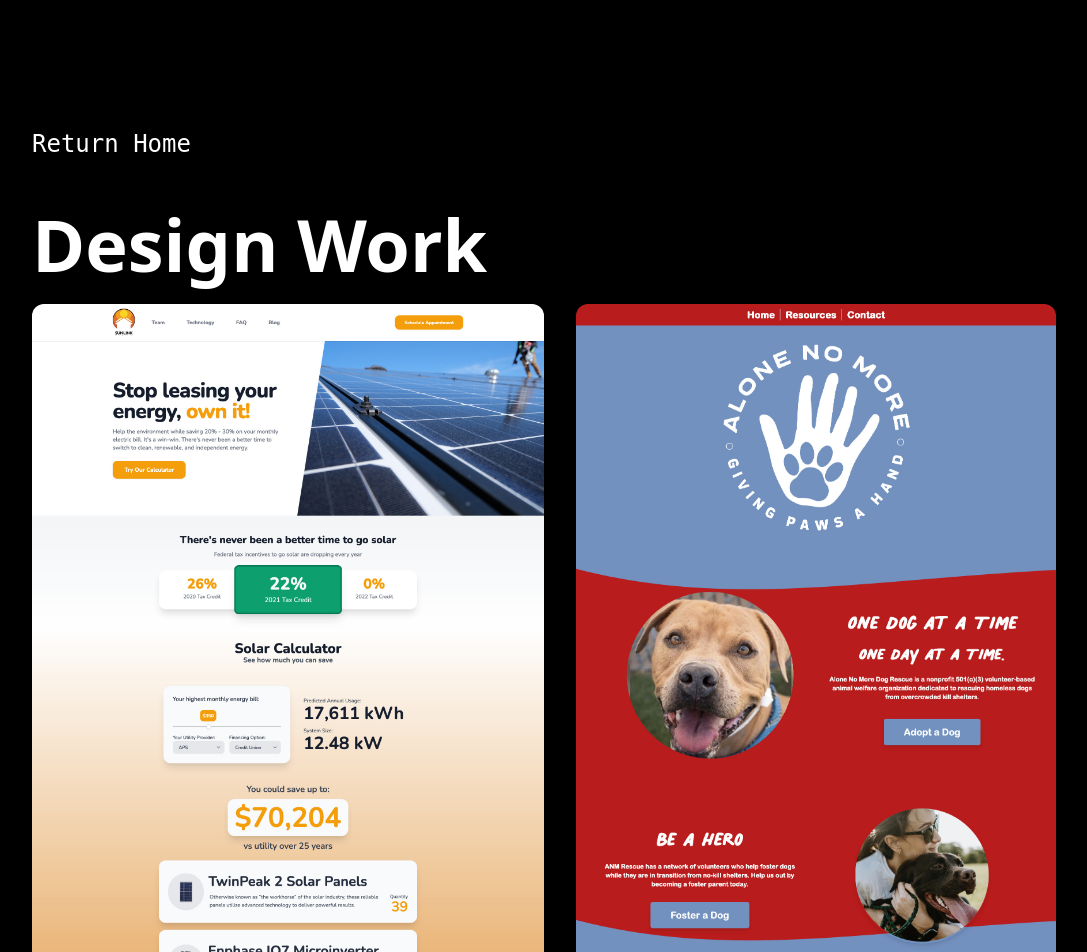
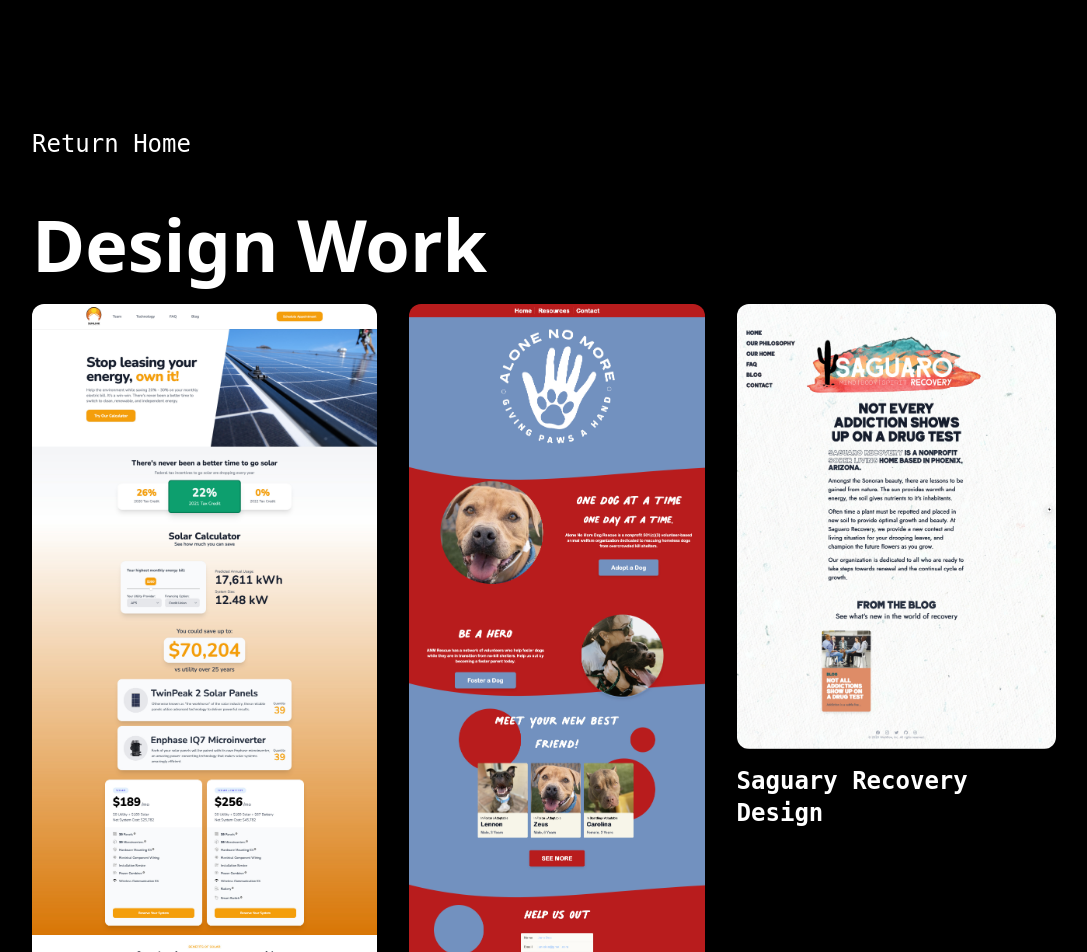
Before and after one commit to jkile/jake-kile, a Next.js app: page /mood in a window 1280 px wide. Shown: the top 952 px of the page, without its empty margins (96-1183 px from the left). Built offline with nearby package versions, Linux system fonts and the light colour scheme.

Commit message:
added saguaro recovery design

```diff
--- a/components/business/MoodBoard/MoodBoard.js
+++ b/components/business/MoodBoard/MoodBoard.js
@@ -35,6 +35,10 @@ export default function MoodBoard() {
                         <img className="rounded-xl" src="/assets/anm_design.jpg" alt="ANM Dog Rescue Design"/>
                         <H6 className="font-semibold font-mono pt-4">ANM Dog Rescue Design</H6>
                     </div>
+                    <div className="pt-6 max-w-lg">
+                        <img className="rounded-xl" src="/assets/saguaro_recovery_design.jpg" alt="Saguaro Recovery Design"/>
+                        <H6 className="font-semibold font-mono pt-4">Saguary Recovery Design</H6>
+                    </div>
                 </div>
                 <H2 className="font-bold">Photos</H2>
                 <div className="flex flex-col space-y-4 py-12">
```
Also changed, not shown: public/assets/saguaro_recovery_design.jpg (added).
